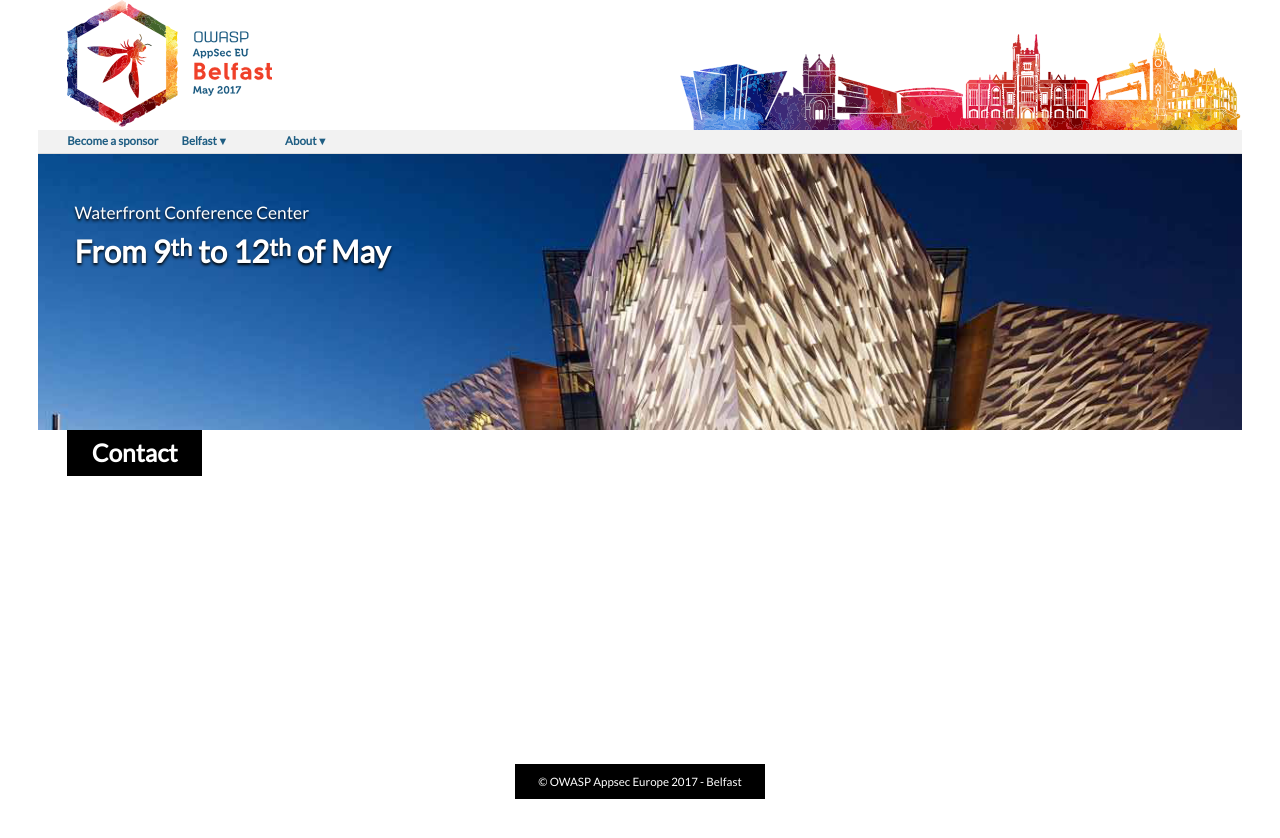
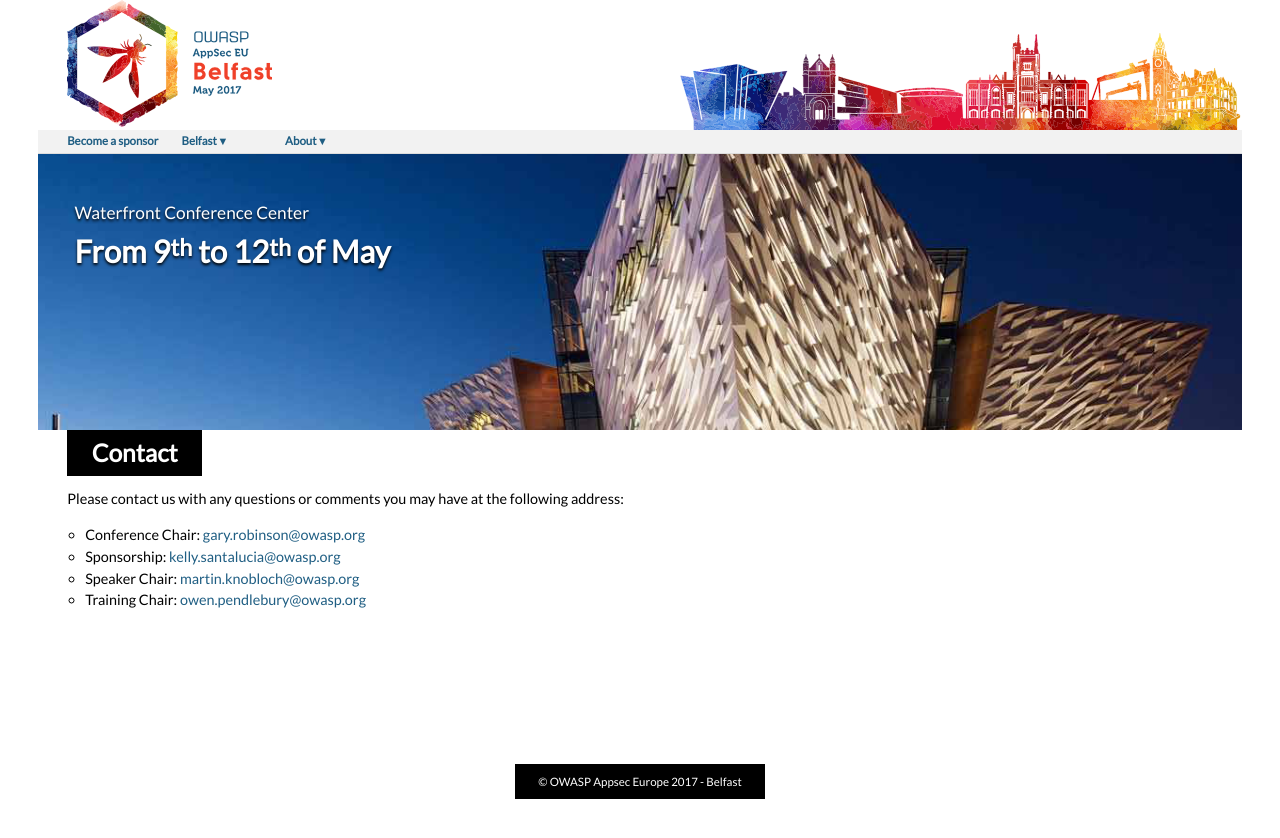
Before and after one commit to OWASP/AppSecEurope2017, a Jekyll site: the page built from about/contact.md, in a window 1280 px wide. Shown: the top 838 px of the page. Built offline with Jekyll 4.4.1, drawn with Linux system fonts in a browser that asks for light colours.

Commit message:
Update contact.md

```diff
--- a/about/contact.md
+++ b/about/contact.md
@@ -3,3 +3,10 @@
 ---
 
 # {{page.title}}
+
+Please contact us with any questions or comments you may have at the following address:
+
+* Conference Chair: [gary.robinson@owasp.org](mailto:gary.robinson@owasp.org)
+* Sponsorship: [kelly.santalucia@owasp.org](mailto:kelly.santalucia@owasp.org)
+* Speaker Chair: [martin.knobloch@owasp.org](mailto:martin.knobloch@owasp.org)
+* Training Chair: [owen.pendlebury@owasp.org](mailto:owen.pendlebury@owasp.org)
```
